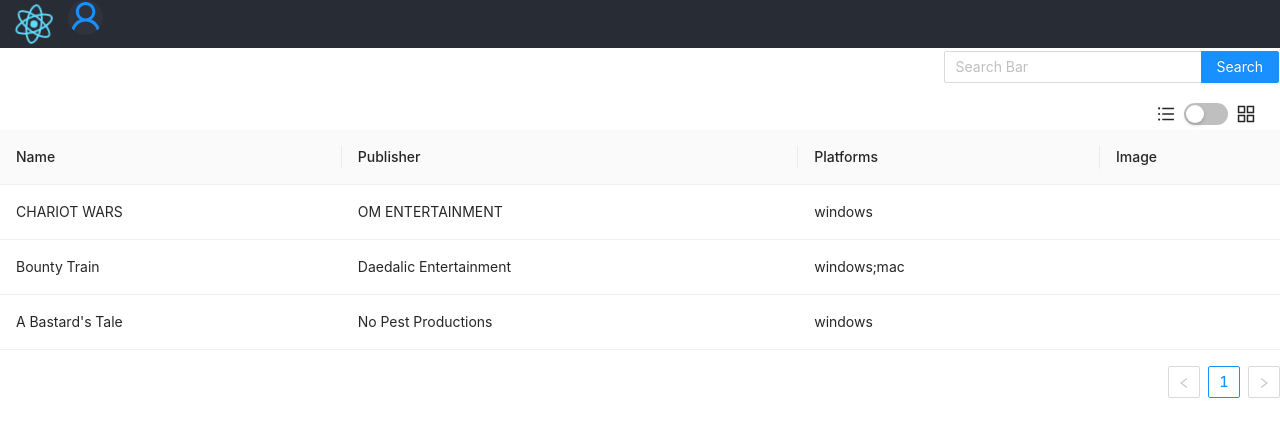
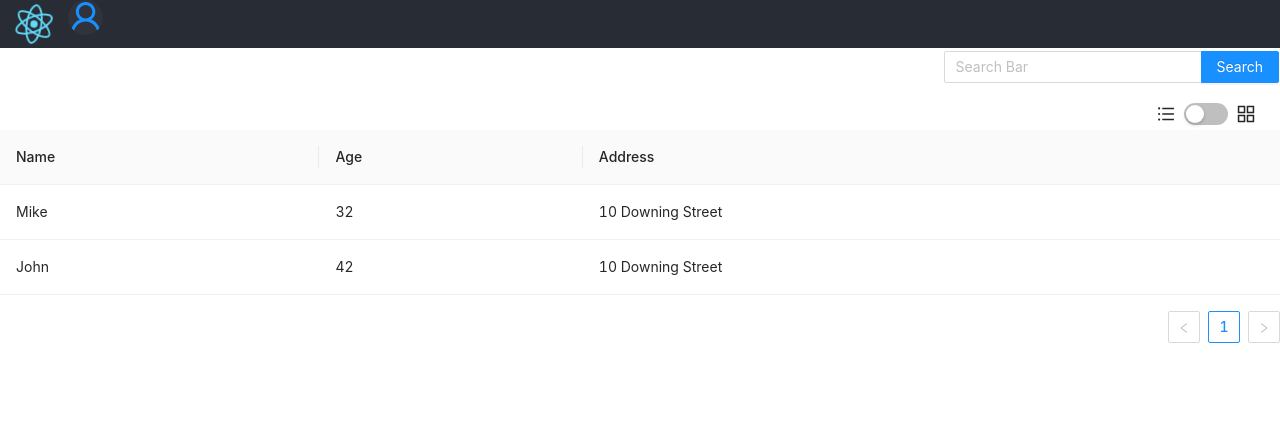
Before and after one commit to EldennOff/ProjetIndustriel, a React (Create React App) app in the folder front/: page / in a window 1280 px wide. Shown: the top 436 px of the page. Built offline with nearby package versions, Linux system fonts and the light colour scheme.

Commit message:
first comit

```diff
--- a/front/src/Themes/TextTheme.tsx
+++ b/front/src/Themes/TextTheme.tsx
@@ -5,90 +5,34 @@ import { Table, Modal, Button } from 'antd';
 
 const dataSource = [
   {
-
-    "appid": "365460",
-    "name": "CHARIOT WARS",
-    "release_date": "2015-05-25",
-    "english": "1",
-    "developer": "OM ENTERTAINMENT",
-    "publisher": "OM ENTERTAINMENT",
-    "platforms": "windows",
-    "required_age": "0",
-    "categories": "Single-player;Multi-player;Steam Achievements;Steam Cloud;Stats;Steam Leaderboards",
-    "genres": "Racing",
-    "steamspy_tags": "Racing;Arcade;Action",
-    "achievements": "16",
-    "positive_ratings": "1",
-    "negative_ratings": "9",
-    "average_playtime": "0",
-    "median_playtime": "0",
-    "owners": "0-20000",
-    "price": "4.99"
-
+    key: '1',
+    name: 'Mike',
+    age: 32,
+    address: '10 Downing Street',
   },
   {
-    "appid": "371520",
-    "name": "Bounty Train",
-    "release_date": "2017-05-16",
-    "english": "1",
-    "developer": "Corbie Games",
-    "publisher": "Daedalic Entertainment",
-    "platforms": "windows;mac",
-    "required_age": "0",
-    "categories": "Single-player;Steam Achievements;Steam Trading Cards",
-    "genres": "Indie;Simulation;Strategy",
-    "steamspy_tags": "Simulation;Strategy;Indie",
-    "achievements": "30",
-    "positive_ratings": "572",
-    "negative_ratings": "240",
-    "average_playtime": "217",
-    "median_playtime": "217",
-    "owners": "50000-100000",
-    "price": "18.99"
+    key: '2',
+    name: 'John',
+    age: 42,
+    address: '10 Downing Street',
   },
-  {
-    "appid": "371550",
-    "name": "A Bastard's Tale",
-    "release_date": "2015-05-26",
-    "english": "1",
-    "developer": "No Pest Productions",
-    "publisher": "No Pest Productions",
-    "platforms": "windows",
-    "required_age": "0",
-    "categories": "Single-player;Steam Achievements;Full controller support;Steam Trading Cards;Steam Cloud",
-    "genres": "Action;Adventure;Indie",
-    "steamspy_tags": "Indie;Action;Adventure",
-    "achievements": "10",
-    "positive_ratings": "164",
-    "negative_ratings": "38",
-    "average_playtime": "408",
-    "median_playtime": "408",
-    "owners": "20000-50000",
-    "price": "3.99"
-  }
 ];
 
 const columns = [
-
   {
     title: 'Name',
     dataIndex: 'name',
     key: 'name',
   },
   {
-    title: 'Publisher',
-    dataIndex: 'publisher',
-    key: 'publisher',
+    title: 'Age',
+    dataIndex: 'age',
+    key: 'age',
   },
   {
-    title: 'Platforms',
-    dataIndex: 'platforms',
-    key: 'platforms',
-  },
-  {
-    title: 'Image',
-    dataIndex: 'header_image',
-    key: 'header_image',
+    title: 'Address',
+    dataIndex: 'address',
+    key: 'address',
   },
 
 ];
```
